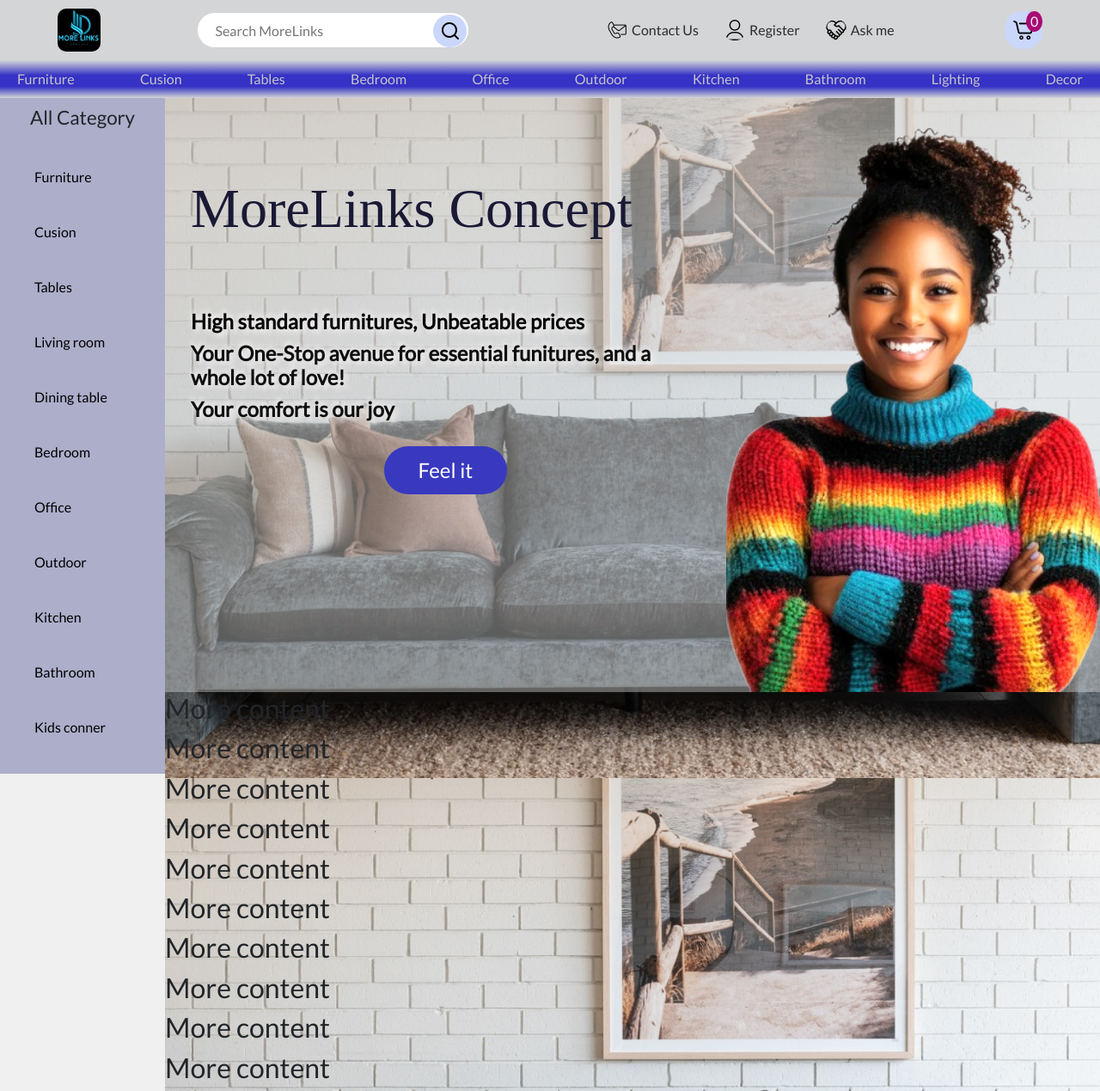
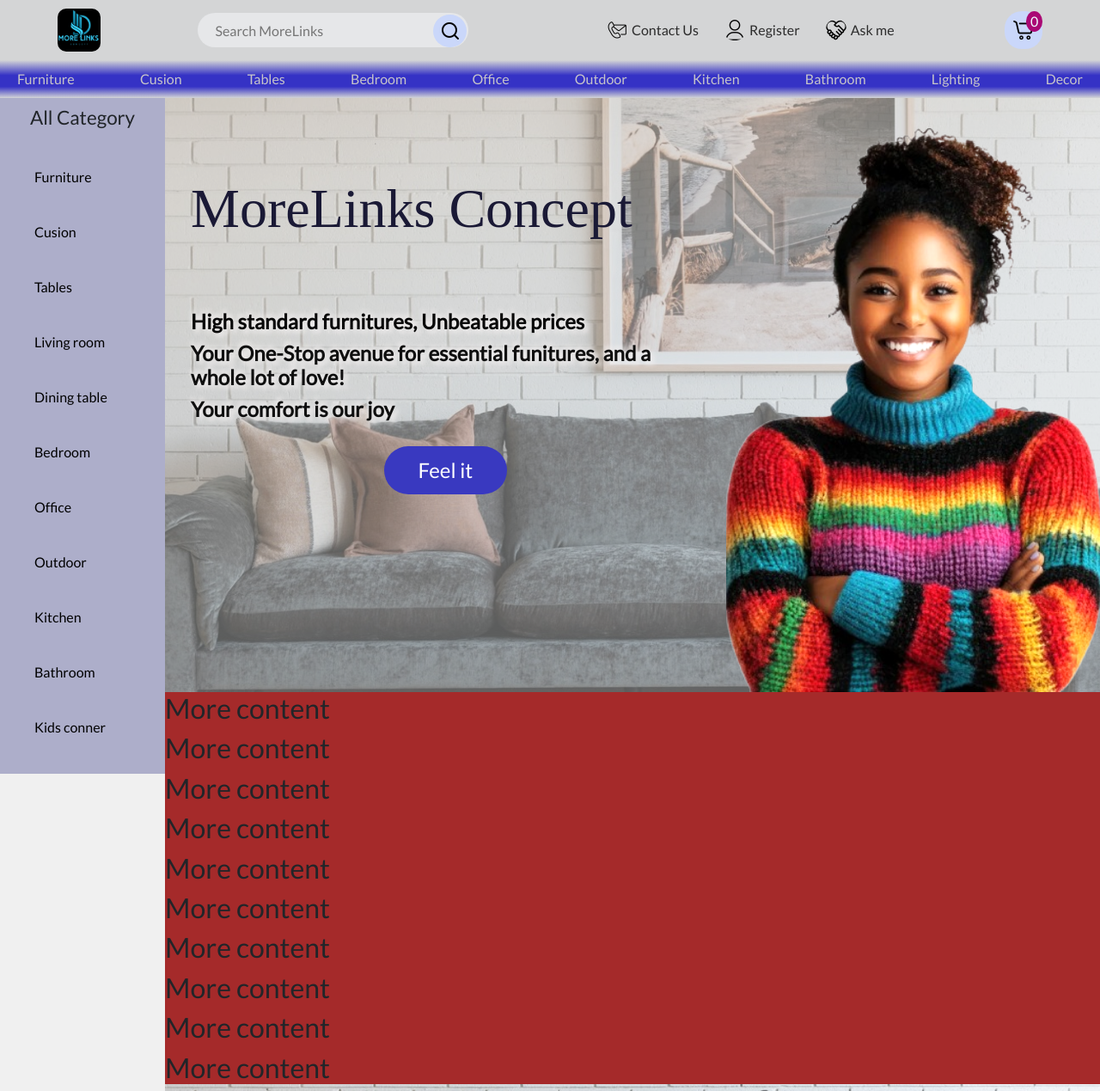
Before and after one commit to Ikendu/morelinksSales, a PHP site: page / in a window 1280 px wide. Shown: the whole page at 86% size. Run offline with PHP 8.4, Linux system fonts and the light colour scheme.

Commit message:
redoing landing page

```diff
--- a/content.css
+++ b/content.css
@@ -1,4 +1,3 @@
 .maincontent {
-  z-index: 2000;
   background-color: brown;
 }
--- a/headerStyles.css
+++ b/headerStyles.css
@@ -27,6 +27,7 @@
   border-radius: 20px;
   font-size: 1em;
   border: none;
+  background-color: #e6e7e9;
 }
 .search input:focus {
   outline: none;
--- a/main/maincontent.php
+++ b/main/maincontent.php
@@ -4,6 +4,7 @@
 <head>
     <meta charset="UTF-8">
     <meta name="viewport" content="width=device-width, initial-scale=1.0">
+    <link rel="stylesheet" href="content.css?v=<?php echo time(); ?>">
     <title>Document</title>
 </head>
 
```
